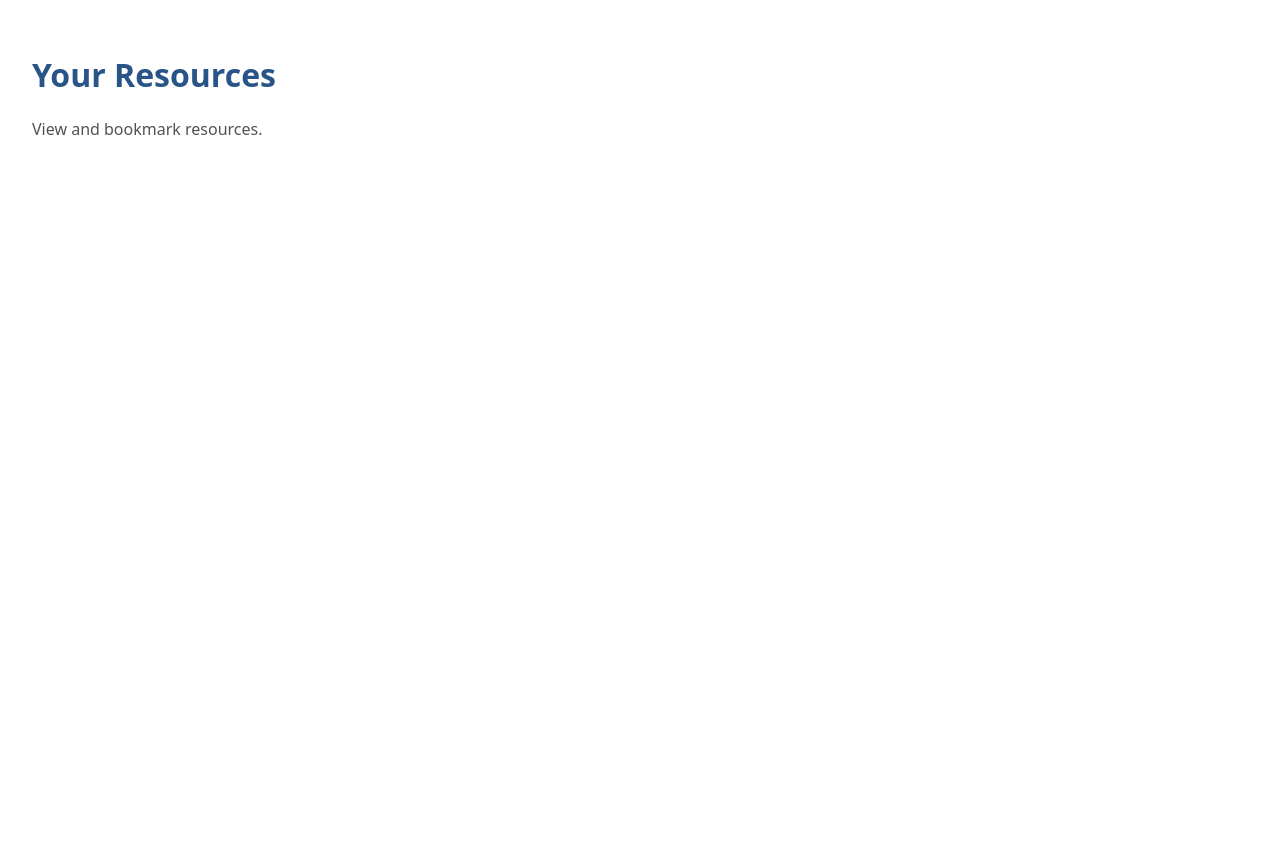
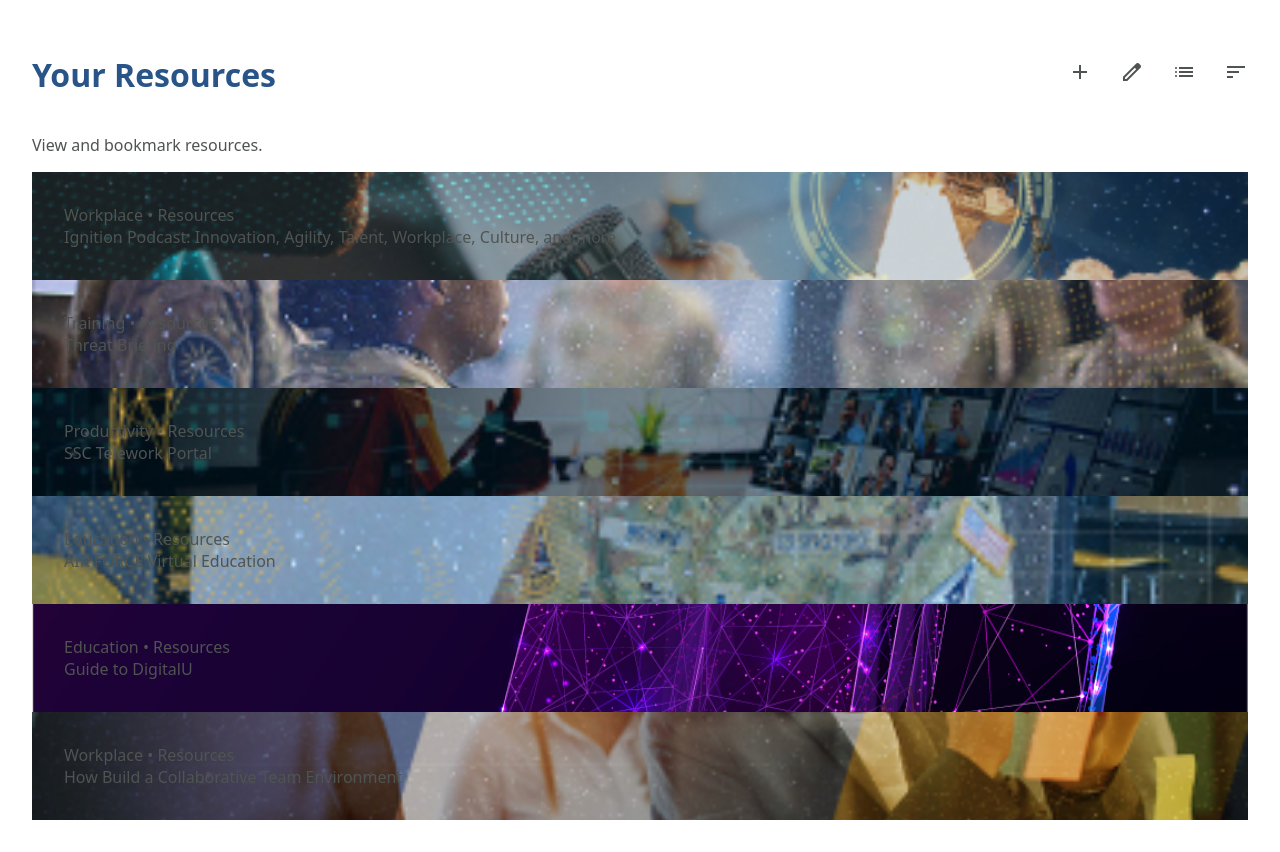
Before and after one commit to gigann/vue3-dev-challenge, a Vue app: page / in a window 1280 px wide. Before the commit the page ends 800 px from the top, so only its background shows below. Built offline with nearby package versions, Linux system fonts and the light colour scheme.

Commit message:
card component

```diff
--- a/package.json
+++ b/package.json
@@ -17,6 +17,7 @@
     "@vue/tsconfig": "^0.7.0",
     "typescript": "~5.8.3",
     "vite": "^6.3.5",
+    "vite-plugin-vue-devtools": "^7.7.6",
     "vue-tsc": "^2.2.8"
   }
 }
--- a/src/App.vue
+++ b/src/App.vue
@@ -1,9 +1,37 @@
 <script setup lang="ts">
+import "material-symbols";
+import resources from "./assets/resources";
+import Card from "./components/Card.vue";
 </script>
 
 <template>
-  <h1>Your Resources</h1>
+  <div class="resource-header">
+    <h1>Your Resources</h1>
+    <div class="header-buttons">
+      <div class="header-button">
+        <span class="material-symbols-outlined">add</span>
+      </div>
+      <div class="header-button">
+        <span class="material-symbols-outlined">edit</span>
+      </div>
+      <div class="header-button">
+        <span class="material-symbols-outlined">list</span>
+      </div>
+      <div class="header-button">
+        <span class="material-symbols-outlined">sort</span>
+      </div>
+    </div>
+  </div>
   <p>View and bookmark resources.</p>
+
+  <Card
+    v-for="(item, index) in resources"
+    :key="index"
+    :title="item.title"
+    :category="item.category"
+    :isBookmarked="item.isBookmarked"
+    :img="item.img"
+  />
 </template>
 
 <style scoped>
--- /dev/null
+++ b/src/components/Card.vue
@@ -0,0 +1,24 @@
+<script setup lang="ts">
+import { computed, ref } from "vue";
+import "material-symbols";
+
+const props = defineProps({
+  title: String,
+  category: String,
+  isBookmarked: Boolean,
+  img: String,
+});
+
+const imageURL = computed(() => `url(${new URL(`../assets/images/${props.img}.jpg`, import.meta.url).href})`);
+
+
+
+</script>
+
+<template>
+  <div
+  class="card" :style="{backgroundImage: imageURL }">
+    <div class="category">{{ category }} • Resources</div>
+    <div class="title">{{ title }}</div>
+  </div>
+</template>
--- a/src/style.css
+++ b/src/style.css
@@ -1,15 +1,16 @@
 :root {
   font-family: system-ui, Avenir, Helvetica, Arial, sans-serif;
   /* line-height: 1.5; */
-  font-weight: 400;
+  /* font-weight: 400; */
 
   background-color: #ffffff;
   color: #4f5452;
 
-  font-synthesis: none;
+  /* font-synthesis: none;
   text-rendering: optimizeLegibility;
   -webkit-font-smoothing: antialiased;
-  -moz-osx-font-smoothing: grayscale;
+  -moz-osx-font-smoothing: grayscale; */
+  user-select: none;
 }
 
 a {
@@ -75,3 +76,51 @@ green bookmark color: #7ACAAC
 circle button color: #2B3948
 
 */
+
+.resource-header {
+  display: flex;
+  justify-content: space-between;
+  align-items: center;
+}
+
+.header-buttons {
+  display: flex;
+  justify-content: space-evenly;
+  align-items: center;
+}
+
+.header-button {
+  margin-left: 28px;
+  cursor: pointer;
+}
+.header-button:hover {
+  transform: scale(1.1);
+}
+.header-button:focus,
+.header-button:focus-visible {
+  outline: 4px auto -webkit-focus-ring-color;
+}
+
+.all-button {
+  background-color: #CCE7F7;
+  border-radius: 32px;
+  border: 1px solid transparent;
+
+}
+
+.card-container {
+  display: flex;
+  flex-direction: row;
+
+}
+
+.card {
+  cursor: pointer;
+  transition: transform 0.25s;
+
+  background-size: cover;
+  background-position: center;
+}
+.card:hover {
+  transform: scale(1.01);
+}
--- a/tsconfig.app.json
+++ b/tsconfig.app.json
@@ -11,5 +11,8 @@
     "noFallthroughCasesInSwitch": true,
     "noUncheckedSideEffectImports": true
   },
-  "include": ["src/**/*.ts", "src/**/*.tsx", "src/**/*.vue"]
+  "include": ["src/**/*.ts", "src/**/*.tsx", "src/**/*.vue"],
+  "compilerOptions": {
+    "module": "esnext"
+  },
 }
--- a/vite.config.ts
+++ b/vite.config.ts
@@ -1,7 +1,12 @@
 import { defineConfig } from 'vite'
 import vue from '@vitejs/plugin-vue'
+import vueDevTools from 'vite-plugin-vue-devtools'
+
 
 // https://vite.dev/config/
 export default defineConfig({
-  plugins: [vue()],
+  plugins: [
+    vue(),
+    vueDevTools()
+  ],
 })
```
Also changed, not shown: src/components/FilterButton.vue (deleted), 1 other file (tests, documents, lock files or other folders).
